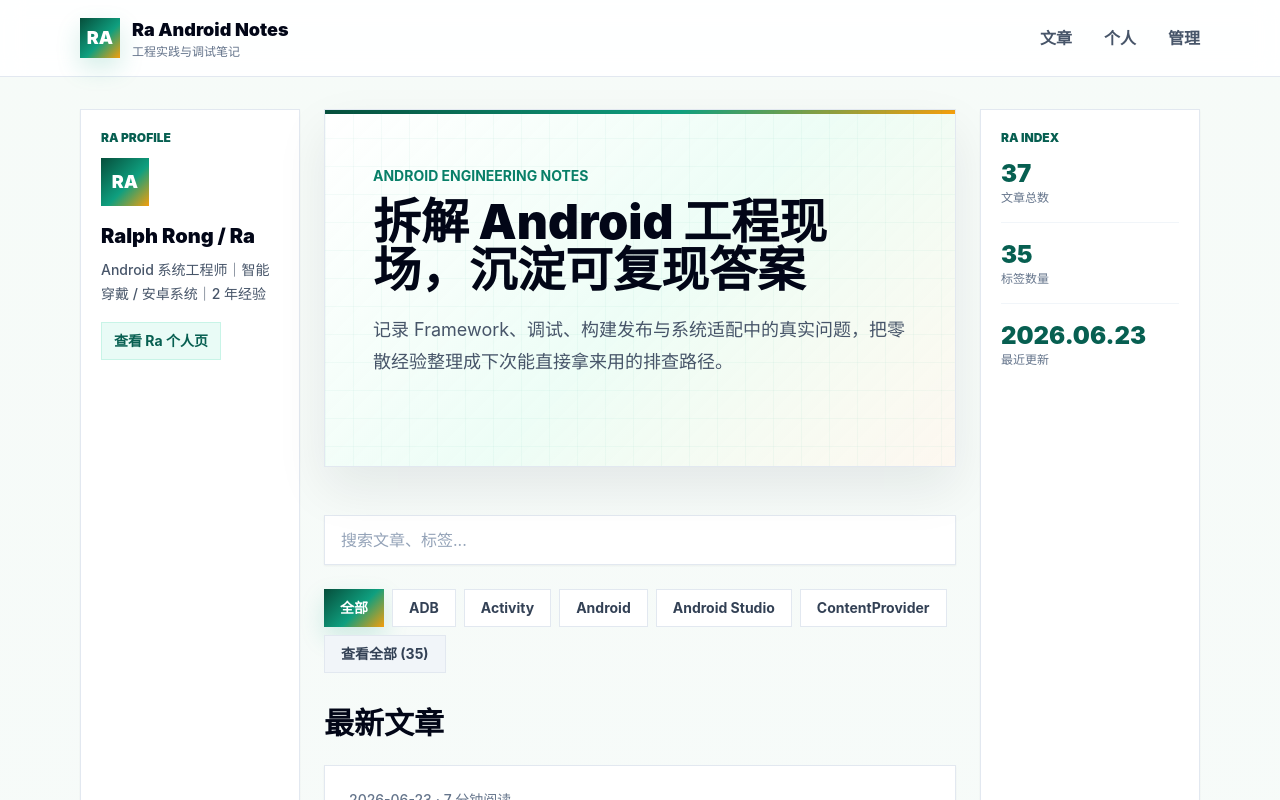
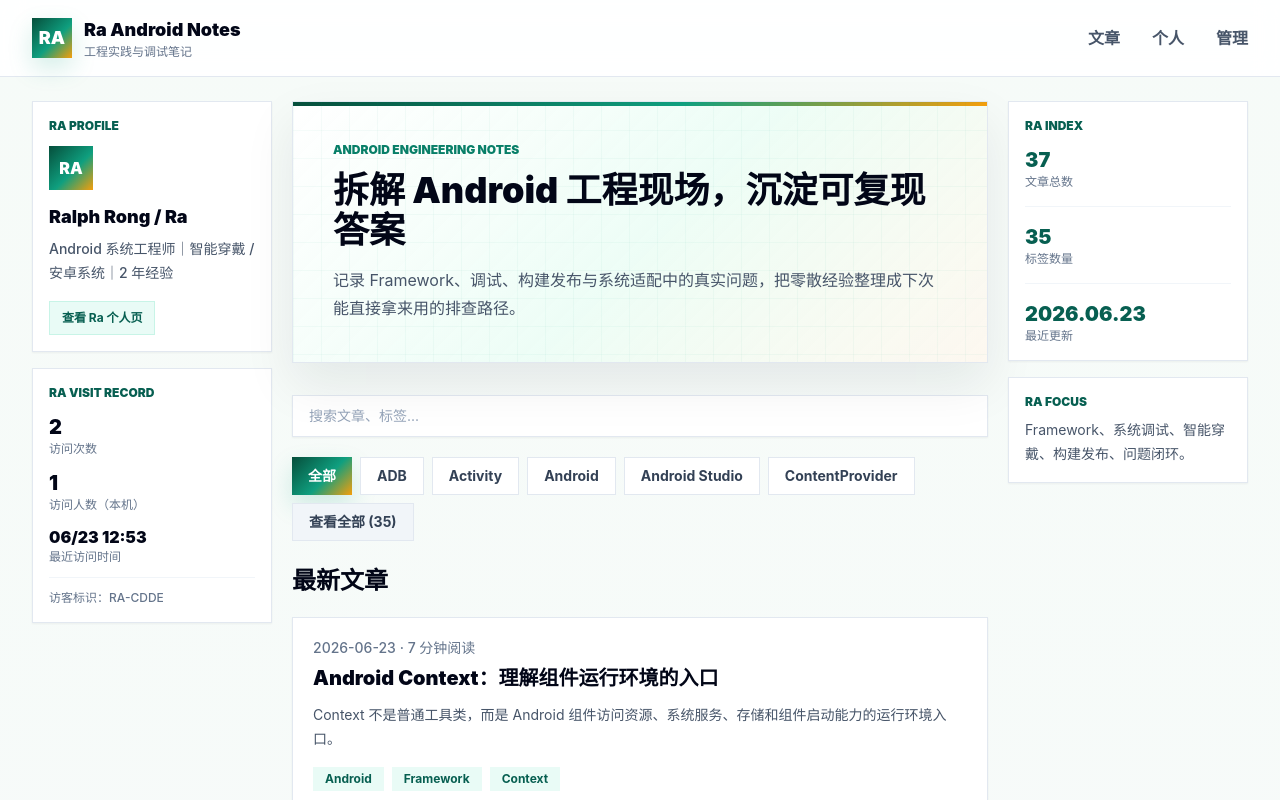
Before and after one commit to Galphrui/ralphrong, a React (Vite) app: page / in a window 1280 px wide. Shown: the top 800 px of the page. Built offline with nearby package versions, Linux system fonts and the light colour scheme.

Commit message:
docs: explain project workflow and refine home layout

```diff
--- a/src/App.jsx
+++ b/src/App.jsx
@@ -66,7 +66,7 @@
   return (
     <div className="min-h-screen bg-gradient-hero text-slate-900">
       <Navigation />
-      <main className="mx-auto max-w-6xl px-4 py-8">
+      <main className="mx-auto max-w-[1600px] px-4 py-6 sm:px-6 lg:px-8">
         {route.name === 'profile' ? (
           <ProfilePage />
         ) : route.name === 'post' ? (
--- a/src/components/Hero.jsx
+++ b/src/components/Hero.jsx
@@ -22,7 +22,7 @@
   }
 
   return (
-    <section className="relative overflow-hidden border border-slate-200 bg-hero-panel px-6 py-14 shadow-soft sm:px-10 lg:px-12">
+    <section className="relative overflow-hidden border border-slate-200 bg-hero-panel px-6 py-10 shadow-soft sm:px-8 lg:px-10">
       <div className="absolute inset-x-0 top-0 h-1 bg-gradient-brand" />
       <div className="absolute inset-0 bg-grid-pattern opacity-45" />
       <motion.div
@@ -32,14 +32,14 @@
         className="relative z-10"
       >
         {/* Main heading */}
-        <motion.div variants={itemVariants} className="mb-8">
-          <p className="mb-3 text-sm font-bold uppercase text-primary-600">
+        <motion.div variants={itemVariants}>
+          <p className="mb-3 text-xs font-black uppercase text-primary-600">
             Android Engineering Notes
           </p>
-          <h1 className="mb-5 max-w-4xl text-4xl font-black leading-tight text-slate-950 sm:text-5xl">
+          <h1 className="mb-4 max-w-4xl text-3xl font-black leading-tight text-slate-950 sm:text-4xl">
             拆解 Android 工程现场，沉淀可复现答案
           </h1>
-          <p className="max-w-3xl text-lg leading-8 text-slate-600">
+          <p className="max-w-3xl text-base leading-7 text-slate-600">
             记录 Framework、调试、构建发布与系统适配中的真实问题，把零散经验整理成下次能直接拿来用的排查路径。
           </p>
         </motion.div>
--- a/src/components/HomePage.jsx
+++ b/src/components/HomePage.jsx
@@ -7,19 +7,19 @@
   const { profile } = useBlogStore()
 
   return (
-    <aside className="grid gap-4 lg:sticky lg:top-24">
-      <section className="border border-slate-200 bg-white p-5 shadow-sm">
+    <aside className="grid content-start gap-4 xl:sticky xl:top-24">
+      <section className="border border-slate-200 bg-white p-4 shadow-sm">
         <p className="mb-3 text-xs font-black uppercase text-primary-700">Ra Profile</p>
-        <div className="mb-4 flex h-12 w-12 items-center justify-center bg-gradient-brand text-lg font-black text-white">
+        <div className="mb-4 flex h-11 w-11 items-center justify-center bg-gradient-brand text-base font-black text-white">
           RA
         </div>
-        <h2 className="text-xl font-black text-slate-950">{profile?.name || 'Ralph Rong'}</h2>
+        <h2 className="text-lg font-black leading-tight text-slate-950">{profile?.name || 'Ralph Rong'}</h2>
         <p className="mt-2 text-sm font-medium leading-6 text-slate-600">
           {profile?.headline || 'Android 系统工程师｜智能穿戴 / 安卓系统'}
         </p>
         <a
           href="#profile"
-          className="mt-4 inline-flex border border-primary-100 bg-primary-50 px-3 py-2 text-sm font-bold text-primary-700 hover:border-primary-300"
+          className="mt-4 inline-flex border border-primary-100 bg-primary-50 px-3 py-2 text-xs font-bold text-primary-700 hover:border-primary-300"
         >
           查看 Ra 个人页
         </a>
@@ -39,19 +39,19 @@
   ]
 
   return (
-    <aside className="grid gap-4 lg:sticky lg:top-24">
-      <section className="border border-slate-200 bg-white p-5 shadow-sm">
+    <aside className="grid content-start gap-4 xl:sticky xl:top-24">
+      <section className="border border-slate-200 bg-white p-4 shadow-sm">
         <p className="mb-3 text-xs font-black uppercase text-primary-700">Ra Index</p>
         <div className="grid gap-4">
           {stats.map((stat) => (
             <div key={stat.label} className="border-b border-slate-100 pb-4 last:border-0 last:pb-0">
-              <div className="text-2xl font-black text-primary-700">{stat.value}</div>
+              <div className="text-xl font-black text-primary-700">{stat.value}</div>
               <div className="text-xs font-medium text-slate-500">{stat.label}</div>
             </div>
           ))}
         </div>
       </section>
-      <section className="border border-slate-200 bg-white p-5 text-sm leading-6 text-slate-600 shadow-sm">
+      <section className="border border-slate-200 bg-white p-4 text-sm leading-6 text-slate-600 shadow-sm">
         <p className="mb-2 text-xs font-black uppercase text-primary-700">Ra Focus</p>
         <p>Framework、系统调试、智能穿戴、构建发布、问题闭环。</p>
       </section>
@@ -61,7 +61,7 @@
 
 export default function HomePage() {
   return (
-    <div className="grid gap-6 lg:grid-cols-[220px_minmax(0,1fr)_220px]">
+    <div className="grid items-start gap-5 xl:grid-cols-[240px_minmax(0,1fr)_240px] 2xl:grid-cols-[260px_minmax(0,900px)_260px]">
       <AuthorPanel />
       <div className="min-w-0">
         <Hero />
--- a/src/components/Navigation.jsx
+++ b/src/components/Navigation.jsx
@@ -8,7 +8,7 @@
       animate={{ opacity: 1, y: 0 }}
       transition={{ duration: 0.6 }}
     >
-      <div className="mx-auto flex max-w-6xl items-center justify-between px-4 py-4">
+      <div className="mx-auto flex max-w-[1600px] items-center justify-between px-4 py-4 sm:px-6 lg:px-8">
         {/* Brand */}
         <motion.div
           className="flex items-center gap-3"
--- a/src/components/PostCard.jsx
+++ b/src/components/PostCard.jsx
@@ -3,8 +3,8 @@
 export default function PostCard({ post, onClick }) {
   return (
     <motion.article
-      className="cursor-pointer border border-slate-200 bg-white p-6 shadow-sm hover:border-primary-300 hover:shadow-soft"
-      whileHover={{ y: -3 }}
+      className="cursor-pointer border border-slate-200 bg-white p-5 shadow-sm hover:border-primary-300 hover:shadow-soft"
+      whileHover={{ y: -2 }}
       whileTap={{ scale: 0.98 }}
       onClick={onClick}
       initial={{ opacity: 0, y: 20 }}
@@ -12,12 +12,12 @@
       transition={{ duration: 0.5 }}
     >
       {/* Meta */}
-      <div className="mb-3 text-sm font-medium text-slate-500">
+      <div className="mb-2 text-sm font-medium text-slate-500">
         {post.date} · {post.readingMinutes || 3} 分钟阅读
       </div>
 
       {/* Title */}
-      <h3 className="mb-3 line-clamp-2 text-2xl font-black text-slate-950">
+      <h3 className="mb-3 line-clamp-2 text-xl font-black leading-tight text-slate-950">
         {post.title}
       </h3>
 
--- a/src/components/PostList.jsx
+++ b/src/components/PostList.jsx
@@ -36,21 +36,21 @@
   }, [posts, selectedTag, searchQuery])
 
   return (
-    <section id="posts" className="py-12">
+    <section id="posts" className="py-8">
       {/* Search and filter */}
       <motion.div
-        className="mb-8"
+        className="mb-6"
         initial={{ opacity: 0 }}
         animate={{ opacity: 1 }}
         transition={{ delay: 0.3 }}
       >
-        <div className="flex gap-4 mb-6">
+        <div className="mb-5 flex gap-4">
           <input
             type="search"
             placeholder="搜索文章、标签..."
             value={searchQuery}
             onChange={(e) => setSearchQuery(e.target.value)}
-            className="flex-1 border border-slate-200 bg-white px-4 py-3 text-slate-800 shadow-sm outline-none transition-all placeholder:text-slate-400 focus:border-primary-500 focus:ring-2 focus:ring-primary-100"
+            className="flex-1 border border-slate-200 bg-white px-4 py-2.5 text-sm text-slate-800 shadow-sm outline-none transition-all placeholder:text-slate-400 focus:border-primary-500 focus:ring-2 focus:ring-primary-100"
           />
         </div>
 
@@ -59,8 +59,8 @@
 
       {/* Posts grid */}
       <div>
-        <div className="mb-6">
-          <h2 className="text-3xl font-black text-slate-950">最新文章</h2>
+        <div className="mb-5">
+          <h2 className="text-2xl font-black text-slate-950">最新文章</h2>
         </div>
 
         {filteredPosts.length > 0 ? (
--- a/src/components/VisitStats.jsx
+++ b/src/components/VisitStats.jsx
@@ -37,19 +37,19 @@
   }, [])
 
   return (
-    <section className="border border-slate-200 bg-white p-5 shadow-sm">
+    <section className="border border-slate-200 bg-white p-4 shadow-sm">
       <p className="mb-3 text-xs font-black uppercase text-primary-700">Ra Visit Record</p>
       <div className="grid gap-3">
         <div>
-          <div className="text-2xl font-black text-slate-950">{record.visits}</div>
+          <div className="text-xl font-black text-slate-950">{record.visits}</div>
           <div className="text-xs font-medium text-slate-500">访问次数</div>
         </div>
         <div>
-          <div className="text-2xl font-black text-slate-950">{record.visitors}</div>
+          <div className="text-xl font-black text-slate-950">{record.visitors}</div>
           <div className="text-xs font-medium text-slate-500">访问人数（本机）</div>
         </div>
         <div>
-          <div className="text-lg font-black text-slate-950">{formatDateTime(record.lastVisitAt)}</div>
+          <div className="text-base font-black text-slate-950">{formatDateTime(record.lastVisitAt)}</div>
           <div className="text-xs font-medium text-slate-500">最近访问时间</div>
         </div>
         <div className="border-t border-slate-100 pt-3 text-xs font-medium text-slate-500">
```
Also changed, not shown: 2 other files (tests, documents, lock files or other folders).
